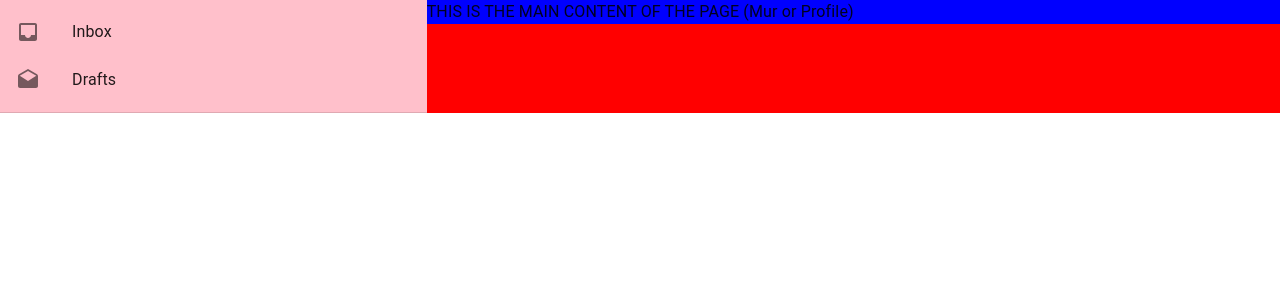
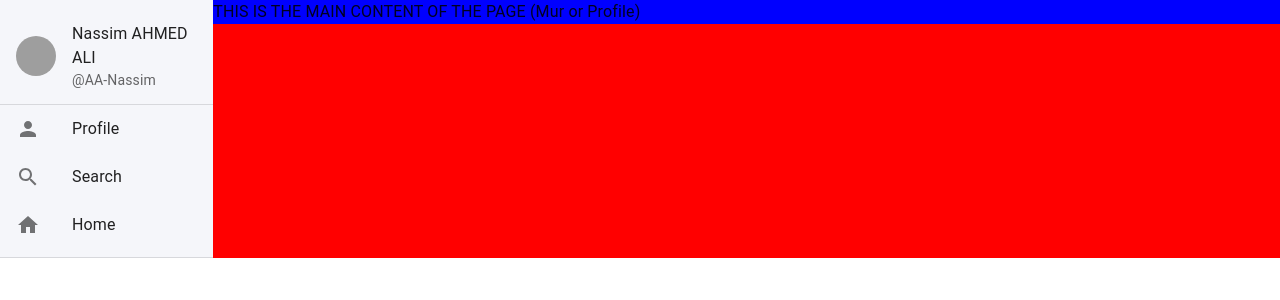
Before and after one commit to Nassim-Ddr/Twotter, a React (Create React App) app: page / in a window 1280 px wide. Shown: the top 300 px of the page. Built offline with nearby package versions, Linux system fonts and the light colour scheme; grey boxes are pictures that could not be loaded.

Commit message:
Finished side menu missing only onClick functions

```diff
--- a/src/components/Home.js
+++ b/src/components/Home.js
@@ -10,44 +10,14 @@ class Home extends React.Component {
             <Box sx={{ flexGrow: 1 }}>
                 <CssBaseline />
                 <Grid container  direction="row" justifyContent="center" className='Grid'>
-                    <Grid item className='GridItem' xs={2} md={4}>
+                    <Grid item className='GridItem' xs={2}>
                         <Menu />
                     </Grid>
-                    <Grid item className='GridItem 'xs={10} md={8}>
+                    <Grid item className='GridItem 'xs={10}>
                         <div className='blue'>THIS IS THE MAIN CONTENT OF THE PAGE (Mur or Profile)</div>
                     </Grid>
                 </Grid>
             </Box>
-            // <Container component="main">
-            //     <CssBaseline />
-            //     <Box className='flex-column-center'>
-            //         <Box>
-            //             <Grid container direction="column" justifyContent="center" alignItems="center" spacing={2}>
-            //                 <div className='Item'>qsdsqd</div>
-            //                 <div className='Item'>qsdsqd</div>
-            //                 <div className='Item'>qsdsqd</div>
-            //                 <div className='Item'>qsdsqd</div>
-            //                 <div className='Item'>qsdsqd</div>
-
-            //                 <Grid item className='GridItem'>
-            //                     <div className='Item'>qsdsqd</div>
-            //                 </Grid>
-            //                 <Grid item className='GridItem'>
-            //                     <div className='Item'>qsdsqd</div>
-            //                 </Grid>
-            //                 <Grid item className='GridItem'>
-            //                     <div className='Item'>qsdsqd</div>
-            //                 </Grid>
-            //                 <Grid item className='GridItem'>
-            //                     <div className='Item'>qsdsqd</div>
-            //                 </Grid>
-            //                 <Grid item className='GridItem'>
-            //                     <div className='Item'>qsdsqd</div>
-            //                 </Grid>
-            //             </Grid>
-            //         </Box>
-            //     </Box>
-            // </Container>
         );
     }
 }
--- a/src/components/Main.js
+++ b/src/components/Main.js
@@ -9,8 +9,8 @@ class Main extends React.Component {
   constructor(props) {
     super(props);
     this.state = {
-      cnx : props.cnx,
-      cur : props.cur
+      cnx: props.cnx,
+      cur: props.cur
     }
   }
 
--- a/src/components/Menu.js
+++ b/src/components/Menu.js
@@ -6,8 +6,26 @@ import ListItemButton from '@mui/material/ListItemButton';
 import ListItemIcon from '@mui/material/ListItemIcon';
 import ListItemText from '@mui/material/ListItemText';
 import Divider from '@mui/material/Divider';
-import InboxIcon from '@mui/icons-material/Inbox';
-import DraftsIcon from '@mui/icons-material/Drafts';
+import HomeIcon from '@mui/icons-material/Home'
+import PersonIcon from '@mui/icons-material/Person'
+import SearchIcon from '@mui/icons-material/Search'
+
+import ProfileItemList from './ProfileItemList';
+
+const handleProfile = (event) => {
+    event.preventDefault();
+    console.log("PROFILE");
+};
+
+const handleSearch = (event) => {
+    event.preventDefault();
+    console.log("SEARCH");
+};
+
+const handleHome = (event) => {
+    event.preventDefault();
+    console.log("HOME");
+};
 
 class Menu extends React.Component {
     render() {
@@ -15,20 +33,30 @@ class Menu extends React.Component {
             <Box className='Menu'>
                 <nav aria-label="main mailbox folders">
                     <List>
+                        <ProfileItemList />
+                        <Divider />
                         <ListItem disablePadding>
-                            <ListItemButton>
+                            <ListItemButton onClick={handleProfile}>
                                 <ListItemIcon>
-                                    <InboxIcon />
+                                    <PersonIcon />
                                 </ListItemIcon>
-                                <ListItemText primary="Inbox" />
+                                <ListItemText primary="Profile" />
                             </ListItemButton>
                         </ListItem>
                         <ListItem disablePadding>
-                            <ListItemButton>
+                            <ListItemButton onClick={handleSearch}>
                                 <ListItemIcon>
-                                    <DraftsIcon />
+                                    <SearchIcon />
                                 </ListItemIcon>
-                                <ListItemText primary="Drafts" />
+                                <ListItemText primary="Search" />
+                            </ListItemButton>
+                        </ListItem>
+                        <ListItem disablePadding>
+                            <ListItemButton onClick={handleHome}>
+                                <ListItemIcon>
+                                    <HomeIcon />
+                                </ListItemIcon>
+                                <ListItemText primary="Home" />
                             </ListItemButton>
                         </ListItem>
                     </List>
--- /dev/null
+++ b/src/components/ProfileItemList.js
@@ -0,0 +1,48 @@
+import React from 'react';
+import ListItem from '@mui/material/ListItem';
+import ListItemButton from '@mui/material/ListItemButton';
+import ListItemAvatar from '@mui/material/ListItemAvatar';
+import Avatar from '@mui/material/Avatar';
+import ListItemText from '@mui/material/ListItemText';
+import Menu from '@mui/material/Menu';
+import MenuItem from '@mui/material/MenuItem';
+
+export default function ProfileItemList() {
+    const [anchorEl, setAnchorEl] = React.useState(null);
+    const open = Boolean(anchorEl);
+    const handleClick = (event) => {
+        setAnchorEl(event.currentTarget);
+    };
+    const handleClose = () => {
+        setAnchorEl(null);
+    };
+    return (
+        <ListItem disablePadding>
+            <ListItemButton onClick={handleClick}>
+                <ListItemAvatar>
+                    <Avatar alt="Remy Sharp" src="/static/images/avatar/1.jpg" />
+                </ListItemAvatar>
+                <ListItemText primary="Nassim AHMED ALI" secondary="@AA-Nassim" />
+            </ListItemButton>
+            <Menu
+                anchorEl={anchorEl}
+                keepMounted
+                open={open}
+                onClose={handleClose}
+                anchorOrigin={{
+                    vertical: 'top',
+                    horizontal: 'center',
+                }}
+                transformOrigin={{
+                    vertical: 'top',
+                    horizontal: 'left',
+                }}
+            >
+                <MenuItem onClick={handleClose}>Profile</MenuItem>
+                <MenuItem onClick={handleClose}>My account</MenuItem>
+                <MenuItem onClick={handleClose}>Logout</MenuItem>
+            </Menu>
+        </ListItem>
+
+    );
+}
--- a/src/style/App.css
+++ b/src/style/App.css
@@ -15,7 +15,7 @@
 }
 
 .Menu {
-  background-color: pink;
+  background-color: #f5f6fa;
 }
 @media (max-width: 900px) {
   .Menu .MuiListItemText-root {
@@ -29,6 +29,10 @@
   .Menu .MuiListItemIcon-root {
     justify-content: center;
   }
+  .Menu .MuiListItemAvatar-root {
+    display: flex;
+    justify-content: center;
+  }
 }
 
 .Grid {
--- a/src/style/App.scss
+++ b/src/style/App.scss
@@ -34,7 +34,7 @@ $White: hsl(0, 0%, 100%);
 }
 
 .Menu {
-    background-color: pink;
+    background-color: $Verylightgray;
 
 
     @media (max-width: $md) {
@@ -49,6 +49,10 @@ $White: hsl(0, 0%, 100%);
         .MuiListItemIcon-root {
             justify-content: center;
         }
+        .MuiListItemAvatar-root {
+            display: flex;
+            justify-content: center;
+        }
 
     }
 }
```
Also changed, not shown: 1 other file (tests, documents, lock files or other folders).
